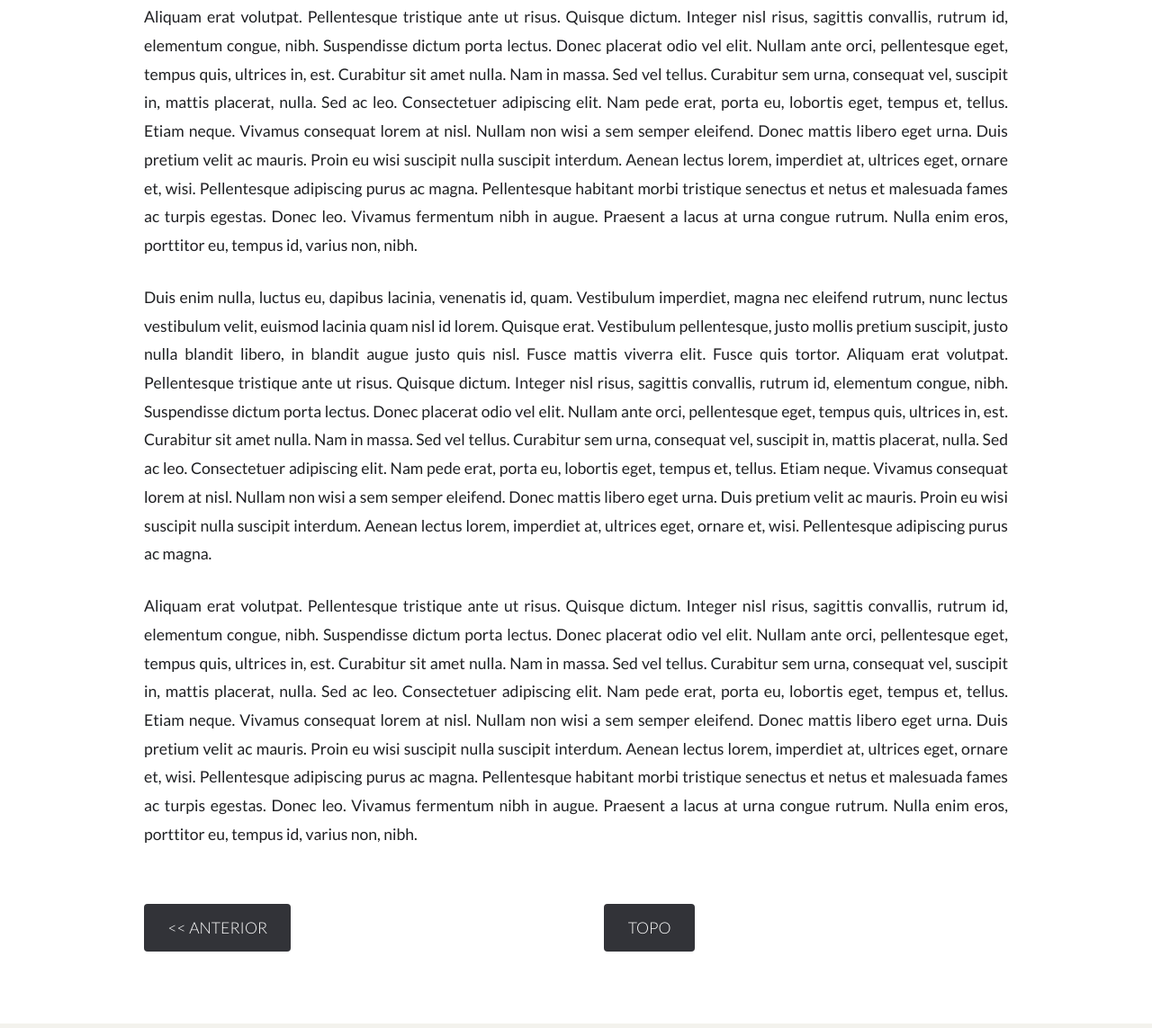
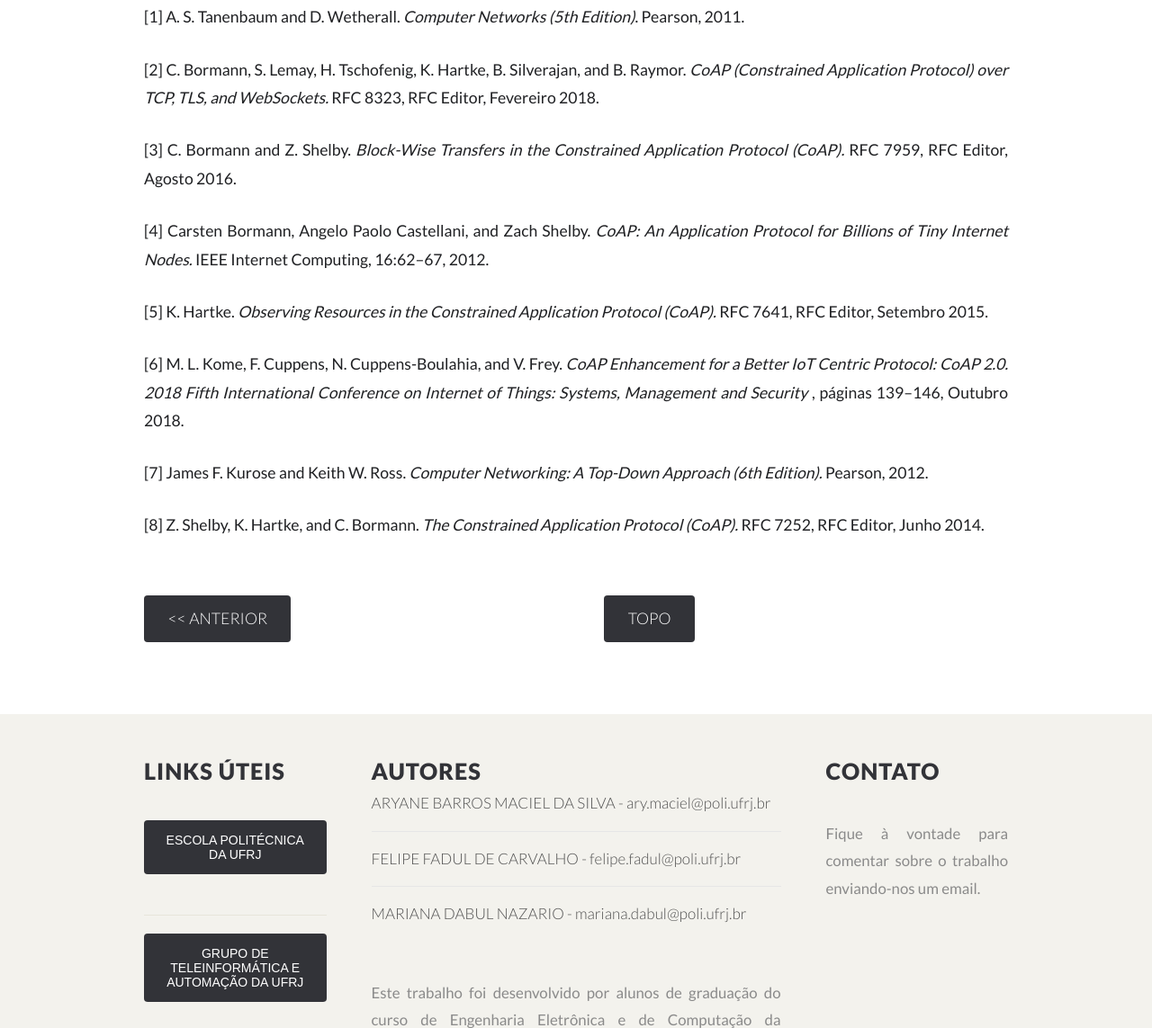
Before and after one commit to felipefadul/CoAP, a plain HTML site: page referencias.html in a window 1280 px wide. Shown: the part 666-1809 px from the top of the page at 90% size. Drawn offline with nearby package versions, Linux system fonts and the light colour scheme.

Commit message:
Adicionando as referências bibliográficas.

```diff
--- a/referencias.html
+++ b/referencias.html
@@ -68,46 +68,54 @@
 							<header>
 								<h2>Referências bibliográficas</h2>
 							</header>
-							<p>Aliquam erat volutpat. Pellentesque tristique ante ut risus. Quisque dictum. Integer nisl
-								risus, sagittis convallis, rutrum id, elementum congue, nibh. Suspendisse dictum porta
-								lectus. Donec placerat odio vel elit. Nullam ante orci, pellentesque eget, tempus quis,
-								ultrices in, est. Curabitur sit amet nulla. Nam in massa. Sed vel tellus. Curabitur sem
-								urna, consequat vel, suscipit in, mattis placerat, nulla. Sed ac leo. Consectetuer
-								adipiscing elit. Nam pede erat, porta eu, lobortis eget, tempus et, tellus. Etiam neque.
-								Vivamus consequat lorem at nisl. Nullam non wisi a sem semper eleifend. Donec mattis
-								libero eget urna. Duis pretium velit ac mauris. Proin eu wisi suscipit nulla suscipit
-								interdum. Aenean lectus lorem, imperdiet at, ultrices eget, ornare et, wisi.
-								Pellentesque adipiscing purus ac magna. Pellentesque habitant morbi tristique senectus
-								et netus et malesuada fames ac turpis egestas. Donec leo. Vivamus fermentum nibh in
-								augue. Praesent a lacus at urna congue rutrum. Nulla enim eros, porttitor eu, tempus id,
-								varius non, nibh. </p>
-							<p>Duis enim nulla, luctus eu, dapibus lacinia, venenatis id, quam. Vestibulum imperdiet,
-								magna nec eleifend rutrum, nunc lectus vestibulum velit, euismod lacinia quam nisl id
-								lorem. Quisque erat. Vestibulum pellentesque, justo mollis pretium suscipit, justo nulla
-								blandit libero, in blandit augue justo quis nisl. Fusce mattis viverra elit. Fusce quis
-								tortor. Aliquam erat volutpat. Pellentesque tristique ante ut risus. Quisque dictum.
-								Integer nisl risus, sagittis convallis, rutrum id, elementum congue, nibh. Suspendisse
-								dictum porta lectus. Donec placerat odio vel elit. Nullam ante orci, pellentesque eget,
-								tempus quis, ultrices in, est. Curabitur sit amet nulla. Nam in massa. Sed vel tellus.
-								Curabitur sem urna, consequat vel, suscipit in, mattis placerat, nulla. Sed ac leo.
-								Consectetuer adipiscing elit. Nam pede erat, porta eu, lobortis eget, tempus et, tellus.
-								Etiam neque. Vivamus consequat lorem at nisl. Nullam non wisi a sem semper eleifend.
-								Donec mattis libero eget urna. Duis pretium velit ac mauris. Proin eu wisi suscipit
-								nulla suscipit interdum. Aenean lectus lorem, imperdiet at, ultrices eget, ornare et,
-								wisi. Pellentesque adipiscing purus ac magna. </p>
-							<p>Aliquam erat volutpat. Pellentesque tristique ante ut risus. Quisque dictum. Integer nisl
-								risus, sagittis convallis, rutrum id, elementum congue, nibh. Suspendisse dictum porta
-								lectus. Donec placerat odio vel elit. Nullam ante orci, pellentesque eget, tempus quis,
-								ultrices in, est. Curabitur sit amet nulla. Nam in massa. Sed vel tellus. Curabitur sem
-								urna, consequat vel, suscipit in, mattis placerat, nulla. Sed ac leo. Consectetuer
-								adipiscing elit. Nam pede erat, porta eu, lobortis eget, tempus et, tellus. Etiam neque.
-								Vivamus consequat lorem at nisl. Nullam non wisi a sem semper eleifend. Donec mattis
-								libero eget urna. Duis pretium velit ac mauris. Proin eu wisi suscipit nulla suscipit
-								interdum. Aenean lectus lorem, imperdiet at, ultrices eget, ornare et, wisi.
-								Pellentesque adipiscing purus ac magna. Pellentesque habitant morbi tristique senectus
-								et netus et malesuada fames ac turpis egestas. Donec leo. Vivamus fermentum nibh in
-								augue. Praesent a lacus at urna congue rutrum. Nulla enim eros, porttitor eu, tempus id,
-								varius non, nibh. </p>
+							<p>
+								[1]
+								A. S. Tanenbaum and D. Wetherall. <italic>Computer Networks (5th Edition)</italic>.
+								Pearson, 2011.
+							</p>
+							<p>
+								[2]
+								C. Bormann, S. Lemay, H. Tschofenig, K. Hartke, B. Silverajan, and B. Raymor.
+								<italic>CoAP (Constrained Application Protocol) over TCP, TLS, and WebSockets.</italic>
+								RFC 8323, RFC Editor, Fevereiro 2018.
+							</p>
+							<p>
+								[3]
+								C. Bormann and Z. Shelby.
+								<italic>Block-Wise Transfers in the Constrained Application Protocol (CoAP).</italic>
+								RFC 7959, RFC Editor, Agosto 2016.
+							</p>
+							<p>
+								[4]
+								Carsten Bormann, Angelo Paolo Castellani, and Zach Shelby.
+								<italic>CoAP: An Application Protocol for Billions of Tiny Internet Nodes.</italic>
+								IEEE Internet Computing, 16:62–67, 2012.
+							</p>
+							<p>
+								[5]
+								K. Hartke.
+								<italic>Observing Resources in the Constrained Application Protocol (CoAP).</italic>
+								RFC 7641, RFC Editor, Setembro 2015.
+							</p>
+							<p>
+								[6]
+								M. L. Kome, F. Cuppens, N. Cuppens-Boulahia, and V. Frey.
+								<italic>CoAP Enhancement for a Better IoT Centric Protocol: CoAP 2.0.
+								2018 Fifth International Conference on Internet of Things: Systems, Management
+								and Security </italic>, páginas 139–146, Outubro 2018.
+							</p>
+							<p>
+								[7]
+								James F. Kurose and Keith W. Ross.
+								<italic>Computer Networking: A Top-Down Approach (6th Edition).</italic>
+								Pearson, 2012.
+							</p>
+							<p>
+								[8]
+								Z. Shelby, K. Hartke, and C. Bormann.
+								<italic>The Constrained Application Protocol (CoAP).</italic>
+								RFC 7252, RFC Editor, Junho 2014.
+							</p>
 						</section>
 						<div style="text-align: center">
 							<a href="perguntas.html" class="button" style="float: left">&lt&lt Anterior</a>
```
